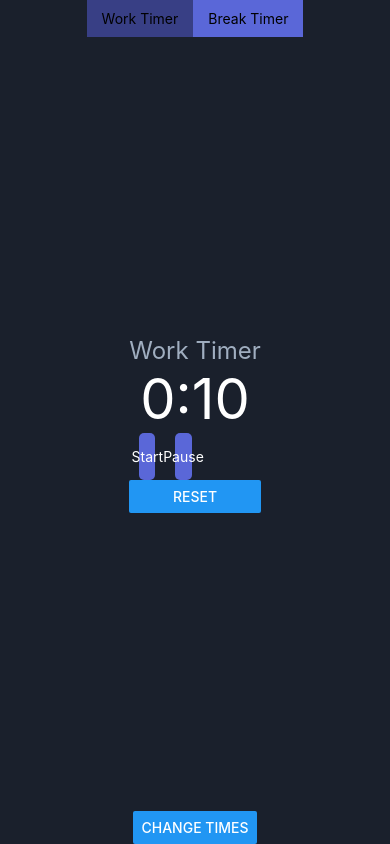
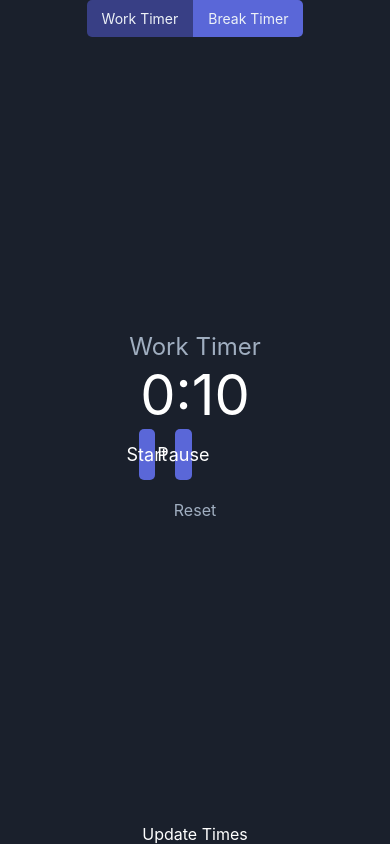
Before and after one commit to mcarson24/pomodoro-timer, a React Native app: screen / in a window 390 px wide. Built offline with nearby package versions, Linux system fonts and the light colour scheme.

Commit message:
More design work

```diff
--- a/components/Timer.js
+++ b/components/Timer.js
@@ -109,11 +109,13 @@ export default class Timer extends React.Component {
 		return (
 			<View style={styles.timerContainer}>
 				<View style={styles.timerToggles}>
-					<TouchableOpacity onPress={this.switchTimer} style={[ this.state.workMode ? styles.timerToggleButtonActive : styles.timerToggleButton]}>
-						<Text>Work Timer</Text>
+					<TouchableOpacity onPress={this.switchTimer}
+														style={[styles.timerToggleButton, this.state.workMode ? styles.timerToggleButtonActive : styles.timerToggleButtonInactive]}>
+						<Text style={styles.timerToggleButtonText}>Work Timer</Text>
 					</TouchableOpacity>
-					<TouchableOpacity onPress={this.switchTimer} style={[ this.state.workMode ? styles.timerToggleButton : styles.timerToggleButtonActive]}>
-						<Text>Break Timer</Text>
+					<TouchableOpacity onPress={this.switchTimer}
+														style={[styles.timerToggleButton, this.state.workMode ? styles.timerToggleButtonInactive : styles.timerToggleButtonActive]}>
+						<Text style={styles.timerToggleButtonText}>Break Timer</Text>
 					</TouchableOpacity>
 				</View>
 				{!this.state.showInputs && (
@@ -130,13 +132,17 @@ export default class Timer extends React.Component {
 	          		<Text style={styles.timerButtonsText}>Pause</Text>
 	          	</TouchableOpacity>
 		        </View>
-		        <Button title="Reset" onPress={this.reset} />
+		        <View style={styles.resetContainer}>
+			        <TouchableOpacity onPress={this.reset}
+			        									style={styles.reset}>
+			        	<Text style={styles.resetText}>Reset</Text>
+		        	</TouchableOpacity>
+	        	</View>
 	        </View>
 				)}
-        <View>
-        	<Button title="Change Times" onPress={this.toggleInputs}/>
+        <View style={{width: '100%', flexDirection: 'column', alignItems: 'center'}}>
         	{this.state.showInputs && (
-        		<View>
+        		<View >
 		        	<TextInput onChangeText={this.handleWorkTimeChange}
 		                   	 keyboardType="numeric"
 		                   	 style={styles.inputs}
@@ -147,7 +153,11 @@ export default class Timer extends React.Component {
 		                   	 />
          	 	</View>
       		)}
+      		<TouchableOpacity onPress={this.toggleInputs}>
+      			<Text style={{color: 'white', marginBottom: Constants.statusBarHeight / 2, fontSize: 16}}>Update Times</Text>
+      		</TouchableOpacity>
         </View>
+        {this.state.showInputs && (<View></View>)}
       </View>
 		)
 	}
@@ -164,16 +174,21 @@ const styles = StyleSheet.create({
 	},
 	timerToggles: {
 		flexDirection: 'row',
+		borderRadius: 5,
+		overflow: 'hidden'
 	},
 	timerToggleButton: {
-		backgroundColor: '#5a67d8',
 		padding: 10,
 		paddingHorizontal: 15,
 	},
+	timerToggleButtonText: {
+		color: '#edf2f7',
+	},
+	timerToggleButtonInactive: {
+		backgroundColor: '#5a67d8',
+	},
 	timerToggleButtonActive: {
 		backgroundColor: '#383F85',
-		padding: 10,
-		paddingHorizontal: 15,
 	},
 	timerHeader: {
 		alignItems: 'center'
@@ -185,6 +200,18 @@ const styles = StyleSheet.create({
   timer: {
     fontSize: 56,
     color: '#fff'
+  },
+  resetContainer: {
+  	flexDirection: 'row',
+  	justifyContent: 'center',
+  	paddingTop: 10,
+  },
+  reset: {
+  	padding: 10,
+  },
+  resetText: {
+  	color: '#a0aec0',
+  	fontSize: 16,
   },
   buttonContainer: {
     display: 'flex',
@@ -203,12 +230,15 @@ const styles = StyleSheet.create({
   },
   timerButtonsText: {
   	color: '#FFF',
+  	fontSize: 18,
   },
   inputs: {
   	backgroundColor: '#cbd5e0',
   	marginBottom: 15,
   	padding: 5,
   	paddingVertical: 15,
-  	borderRadius: 5
+  	borderRadius: 5,
+  	width: 200,
+  	fontSize: 16
   }
 })
```
